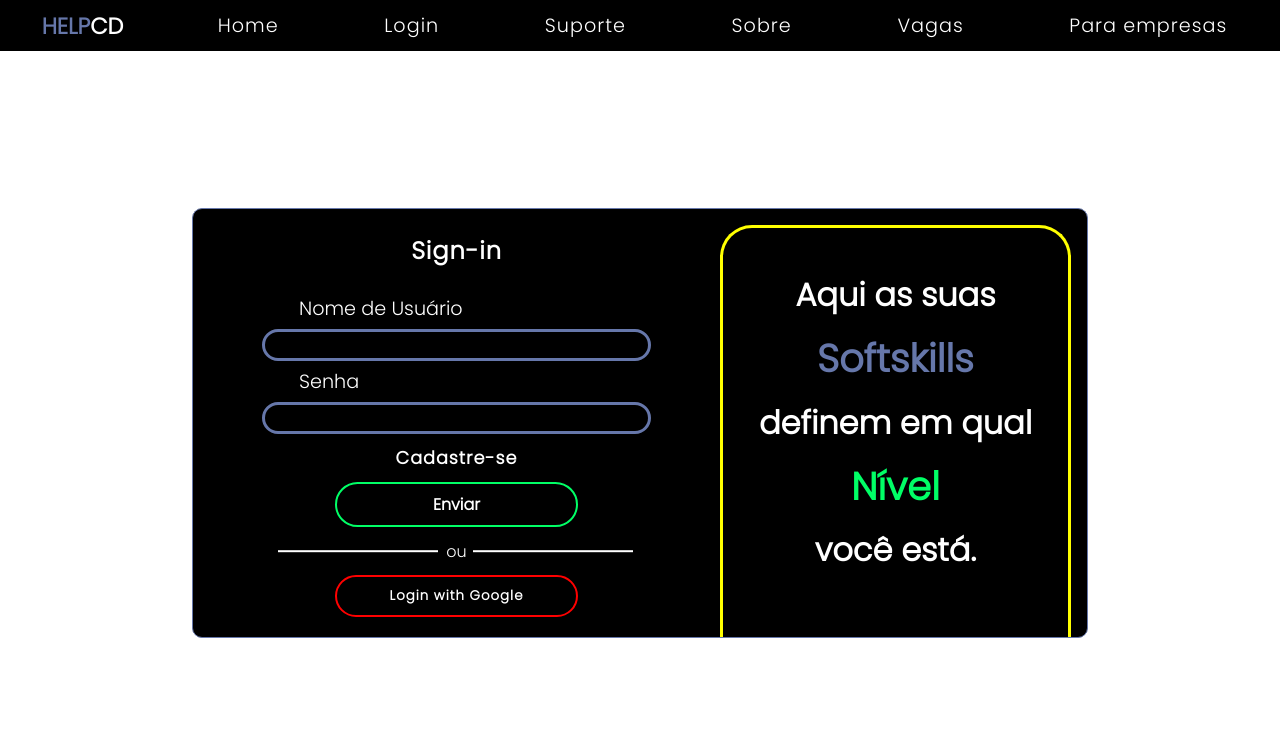
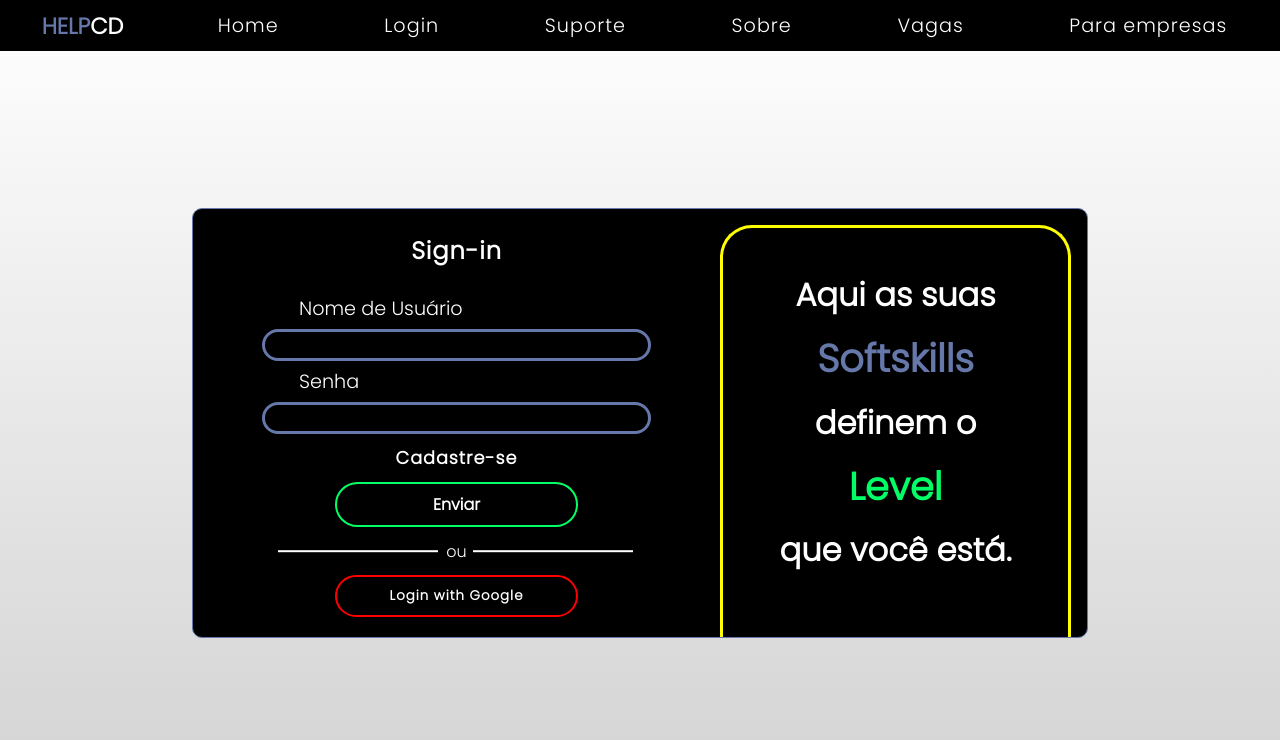
Before and after one commit to VicDevs/faculdade, a React (Create React App) app: page /login in a window 1280 px wide. Shown: the top 740 px of the page. Built offline with nearby package versions, Linux system fonts and the light colour scheme.

Commit message:
Tela de Login Atualizada

```diff
--- a/src/components/candidato/Login.jsx
+++ b/src/components/candidato/Login.jsx
@@ -44,12 +44,12 @@ export default function Login() {
           </fieldset>
 
           <DivTextoLogin>
-            <h2>Aqui as suas <SpanLogin1>Softskills</SpanLogin1> definem em qual <SpanLogin2>Nível</SpanLogin2> você está.</h2>
+            <h2>Aqui as suas <SpanLogin1>Softskills</SpanLogin1> definem o <SpanLogin2>Level</SpanLogin2> que você está.</h2>
 
           </DivTextoLogin>
 
         </Form>
+        </>
 
-      </>
     )
 }
--- a/src/components/geral/Menu.jsx
+++ b/src/components/geral/Menu.jsx
@@ -2,6 +2,15 @@ import { Link } from "react-router-dom";
 import { MenuInicial, MenuHamburguer } from '../../styled';
 
 export default function menu() {
+
+    function voltarTopo () {
+
+        let link = document.getElementsByTagName("Link")
+
+        link.addEventListener('click', ()=>{
+            window.scrollTo(0,0)
+        })
+    }
 
     return (
         <MenuInicial>
@@ -10,12 +19,12 @@ export default function menu() {
             <MenuHamburguer></MenuHamburguer>
             <ul>
                 <li>HELP<span>CD</span></li>
-                <li><Link to='/'>Home</Link></li>
-                <li><Link to='/login'>Login</Link></li>
-                <li><Link to='/suporte'>Suporte</Link></li>
-                <li><Link to='/sobre'>Sobre</Link></li>
-                <li><Link to='/vagas'>Vagas</Link></li>
-                <li><Link to='/empresas'>Para empresas</Link></li>
+                <li><Link onClick={voltarTopo} to='/'>Home</Link></li>
+                <li><Link onClick={voltarTopo} to='/login'>Login</Link></li>
+                <li><Link onClick={voltarTopo} to='/suporte'>Suporte</Link></li>
+                <li><Link onClick={voltarTopo} to='/sobre'>Sobre</Link></li>
+                <li><Link onClick={voltarTopo} to='/vagas'>Vagas</Link></li>
+                <li><Link onClick={voltarTopo} to='/empresas'>Para empresas</Link></li>
             </ul>
         </MenuInicial>
     )
--- a/src/globalstyle.js
+++ b/src/globalstyle.js
@@ -8,5 +8,9 @@ const globalStyle = createGlobalStyle`
         box-sizing: border-box;
     }
 
+   body{
+    height: 100vh;
+    background: linear-gradient(to top, #ccc, white);
+   }
 `
 export default globalStyle
--- a/src/styled.js
+++ b/src/styled.js
@@ -242,6 +242,7 @@ fieldset{
             transform: scale(1.1);
             border-color : white;
             caret-color: white;
+            background-color: #ffffff0f;
         }
     }
 
@@ -262,6 +263,7 @@ fieldset{
             transform: scale(1.1);
             border-color: white;
             cursor: pointer;
+            background-color: #ffffff0f;
         }
     }
 
@@ -427,13 +429,16 @@ export const BotaoGoogle = styled.button`
     border-radius: 2em;
     font-weight: bold;
     transition: transform .5s, box-shadow .5s;
+    overflow: hidden;
 
     :hover{
         border-color: white;
         cursor: pointer;
         transform: scale(1.1);
-        box-shadow: 2px 2px 20px black;
+        background-color: #ffffff0f;
     }
+
+
 `
 
 export const MenuHamburguer = styled.div`
@@ -521,12 +526,20 @@ export const SpanLogin1 = styled.span`
     display: block;
     font-size: 2.4rem;
     margin:.7rem 0;
-    animation: pop 2s linear infinite;
+    animation: pop 4s reverse infinite;
+
 
     @keyframes pop {
-        50%{
-            transform: scale(1.2);
+        25%{
+            transform: translateX(-10px);
+
         }
+        40%{
+            color: black;
+            transform: translateX(10px);
+
+        }
+
     }
 `
 
@@ -535,13 +548,7 @@ export const SpanLogin2 = styled.span`
     display: block;
     font-size: 2.4rem;
     margin:.7rem 0;
-    animation: pop 2.5s linear infinite;
-`
-
-export const LogoFooter = styled.p`
-    background-color: black;
-    color: white;
-    width: 100%;
+    animation: pop 4s linear infinite;
 `
 
 
```
Also changed, not shown: src/components/geral/Footer.jsx (added, +7 -0 lines).
